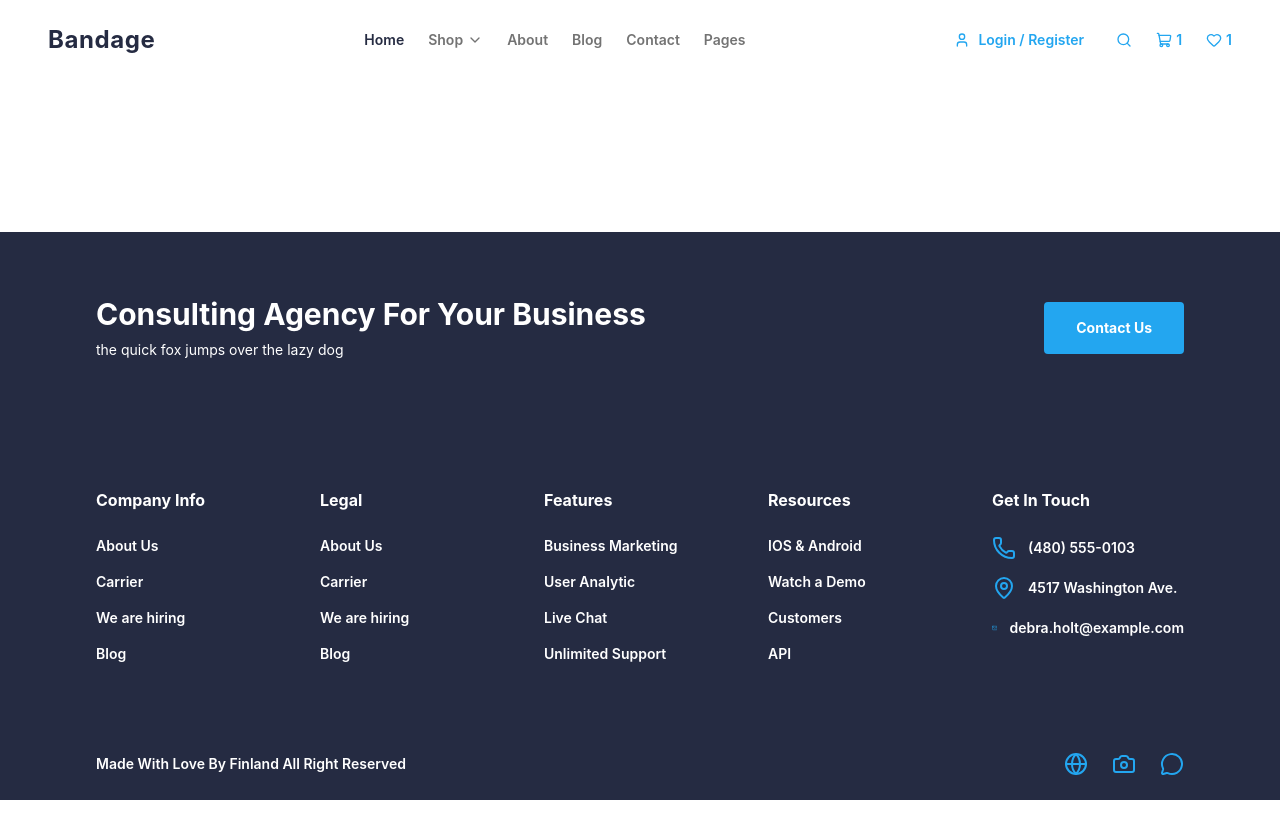
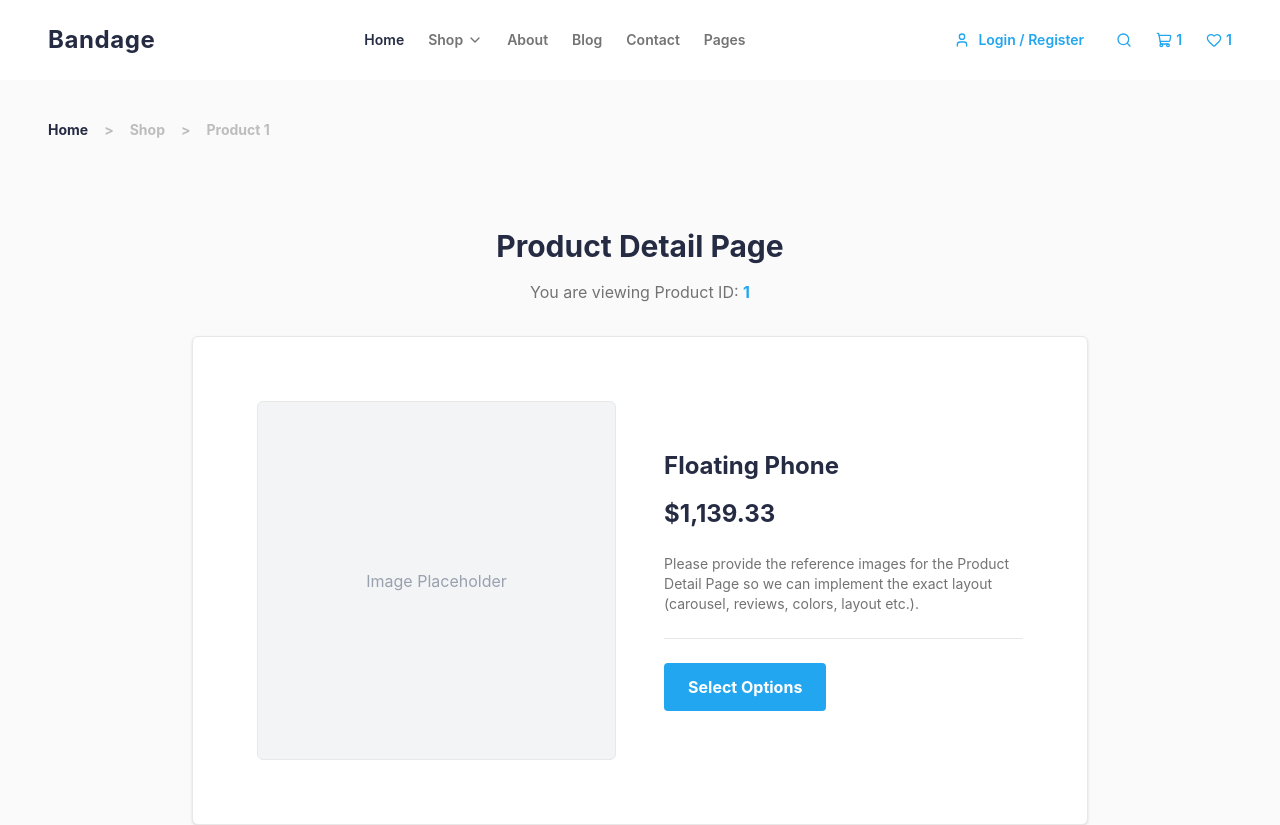
Before and after one commit to cagdasbilgin1/E-Commerce-Project, a React app: page /product/1 in a window 1280 px wide. Shown: the top 825 px of the page. Before the commit the page ends 800 px from the top, so only its background shows below. Built offline with nearby package versions, Linux system fonts and the light colour scheme; the HTML template or start-up script is replaced by a standard one.

Commit message:
feat(product): create product detail page scaffolding and connect routing

```diff
--- a/src/App.jsx
+++ b/src/App.jsx
@@ -7,6 +7,7 @@ import Footer from './layout/Footer';
 import PageContent from './layout/PageContent';
 import HomePage from './pages/HomePage';
 import ShopPage from './pages/ShopPage';
+import ProductDetailPage from './pages/ProductDetailPage';
 
 function App() {
   return (
@@ -21,6 +22,9 @@ function App() {
             <Route path="/shop">
               <ShopPage />
             </Route>
+            <Route path="/product/:id">
+              <ProductDetailPage />
+            </Route>
             {/* Add more routes here */}
           </Switch>
         </PageContent>
--- a/src/components/ProductCard.jsx
+++ b/src/components/ProductCard.jsx
@@ -1,8 +1,9 @@
 import React from 'react';
+import { Link } from 'react-router-dom';
 
-const ProductCard = ({ image, title, department, oldPrice, newPrice }) => {
+const ProductCard = ({ id, image, title, department, oldPrice, newPrice }) => {
   return (
-    <div className="flex flex-col items-center justify-center p-4 w-full h-full transition-transform hover:scale-105 cursor-pointer">
+    <Link to={`/product/${id}`} className="flex flex-col items-center justify-center p-4 w-full h-full transition-transform hover:scale-105 cursor-pointer">
       <div className="w-[200px] h-[200px] flex items-center justify-center mb-4 bg-white">
         <img src={image} alt={title} className="max-w-full max-h-full object-contain" />
       </div>
@@ -12,7 +13,7 @@ const ProductCard = ({ image, title, department, oldPrice, newPrice }) => {
         <span className="text-[#BDBDBD] font-bold line-through">{oldPrice}</span>
         <span className="text-[#23856D] font-bold">{newPrice}</span>
       </div>
-    </div>
+    </Link>
   );
 };
 
--- /dev/null
+++ b/src/pages/ProductDetailPage.jsx
@@ -0,0 +1,42 @@
+import React from 'react';
+import { useParams } from 'react-router-dom';
+
+const ProductDetailPage = () => {
+  const { id } = useParams();
+
+  return (
+    <div className="w-full flex flex-col bg-[#FAFAFA]">
+      {/* Breadcrumb Section */}
+      <section className="w-full py-10 px-6 md:px-12 max-w-[1440px] mx-auto flex items-center gap-4 text-sm font-bold">
+        <span className="text-[#252B42]">Home</span>
+        <span className="text-[#BDBDBD]">&gt;</span>
+        <span className="text-[#BDBDBD]">Shop</span>
+        <span className="text-[#BDBDBD]">&gt;</span>
+        <span className="text-[#BDBDBD]">Product {id}</span>
+      </section>
+
+      {/* Main Content Area Placeholder */}
+      <section className="w-full py-12 px-6 md:px-12 max-w-[1440px] mx-auto flex flex-col items-center justify-center min-h-[50vh]">
+        <h2 className="text-3xl font-bold text-[#252B42] mb-4 text-center">Product Detail Page</h2>
+        <p className="text-base text-[#737373] text-center max-w-lg mb-8">
+          You are viewing Product ID: <span className="font-bold text-[#23A6F0]">{id}</span>
+        </p>
+        <div className="w-full max-w-4xl bg-white border border-[#E8E8E8] shadow-sm rounded-md p-8 md:p-16 flex flex-col md:flex-row items-center gap-12">
+           <div className="w-full md:w-1/2 aspect-square bg-gray-100 flex items-center justify-center rounded-md border border-[#E8E8E8]">
+             <span className="text-gray-400">Image Placeholder</span>
+           </div>
+           <div className="w-full md:w-1/2 flex flex-col items-start text-left">
+             <h3 className="text-2xl font-bold text-[#252B42] mb-4">Floating Phone</h3>
+             <div className="text-2xl font-bold text-[#252B42] mb-6">$1,139.33</div>
+             <p className="text-sm text-[#737373] mb-6 border-b border-[#E8E8E8] pb-6">
+                Please provide the reference images for the Product Detail Page so we can implement the exact layout (carousel, reviews, colors, layout etc.).
+             </p>
+             <button className="bg-[#23A6F0] text-white px-6 py-3 font-bold rounded hover:bg-blue-500 transition">Select Options</button>
+           </div>
+        </div>
+      </section>
+    </div>
+  );
+};
+
+export default ProductDetailPage;
```
